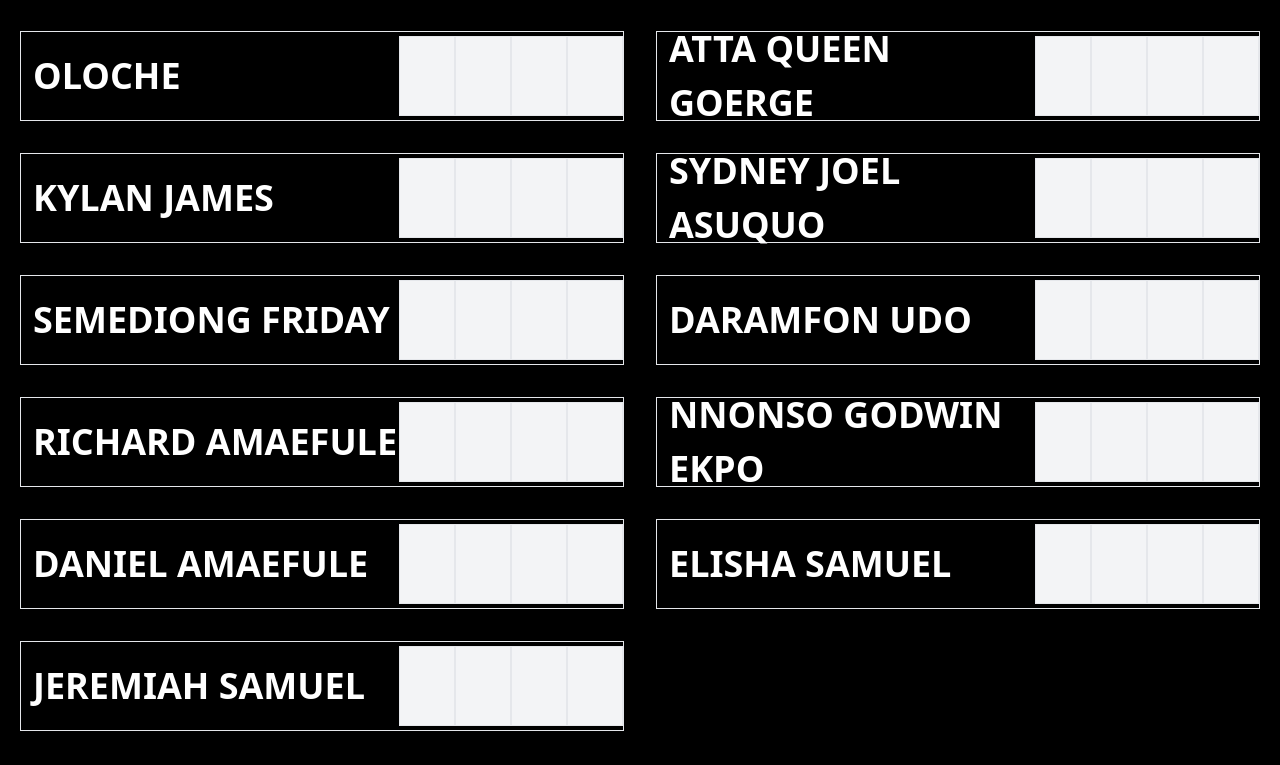
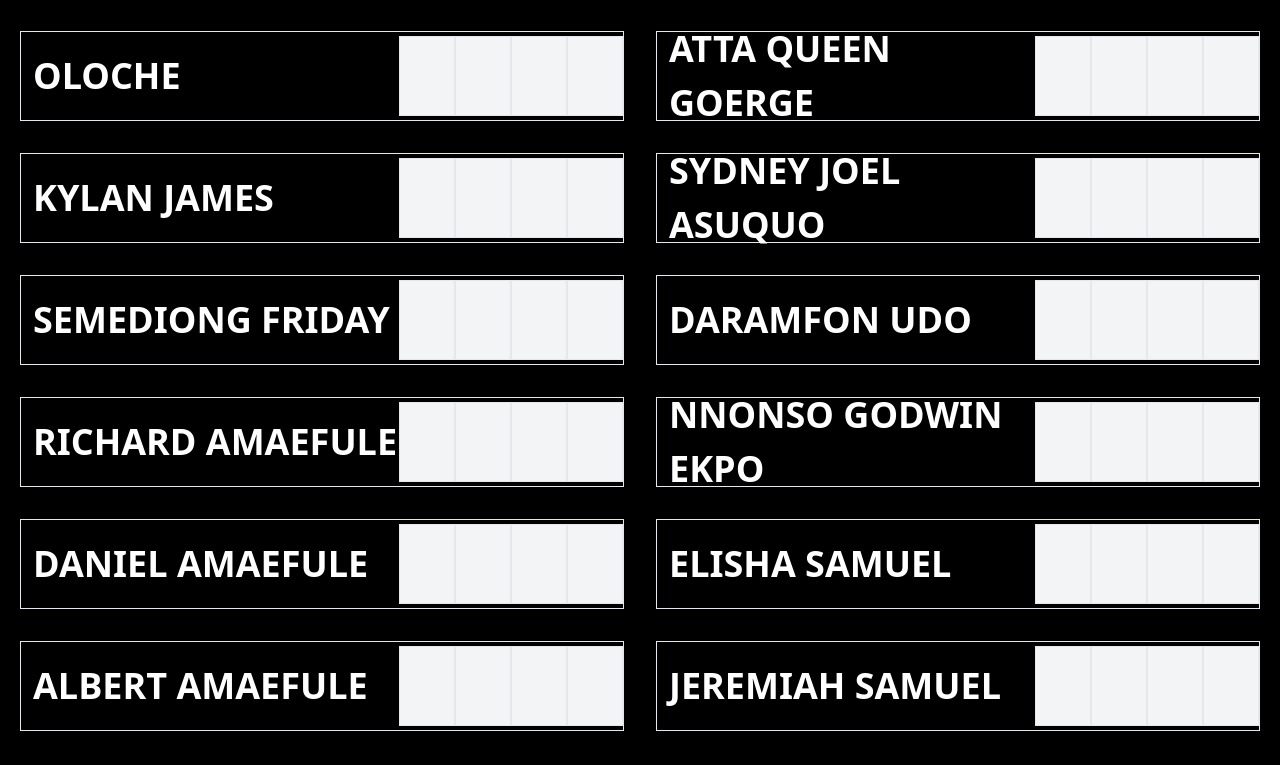
Before and after one commit to codes001/quiz-app, a React (Create React App) app: page /first in a window 1280 px wide. Shown: the part 983-1748 px from the top of the page. Built offline with nearby package versions, Linux system fonts and the light colour scheme.

Commit message:
aded new participant

```diff
--- a/src/data.js
+++ b/src/data.js
@@ -26,6 +26,7 @@ const data = {
       "Nnonso Godwin Ekpo",
       "Daniel Amaefule",
       "Elisha Samuel",
+      "Albert Amaefule",
       "Jeremiah Samuel"
     ],
   },
```
